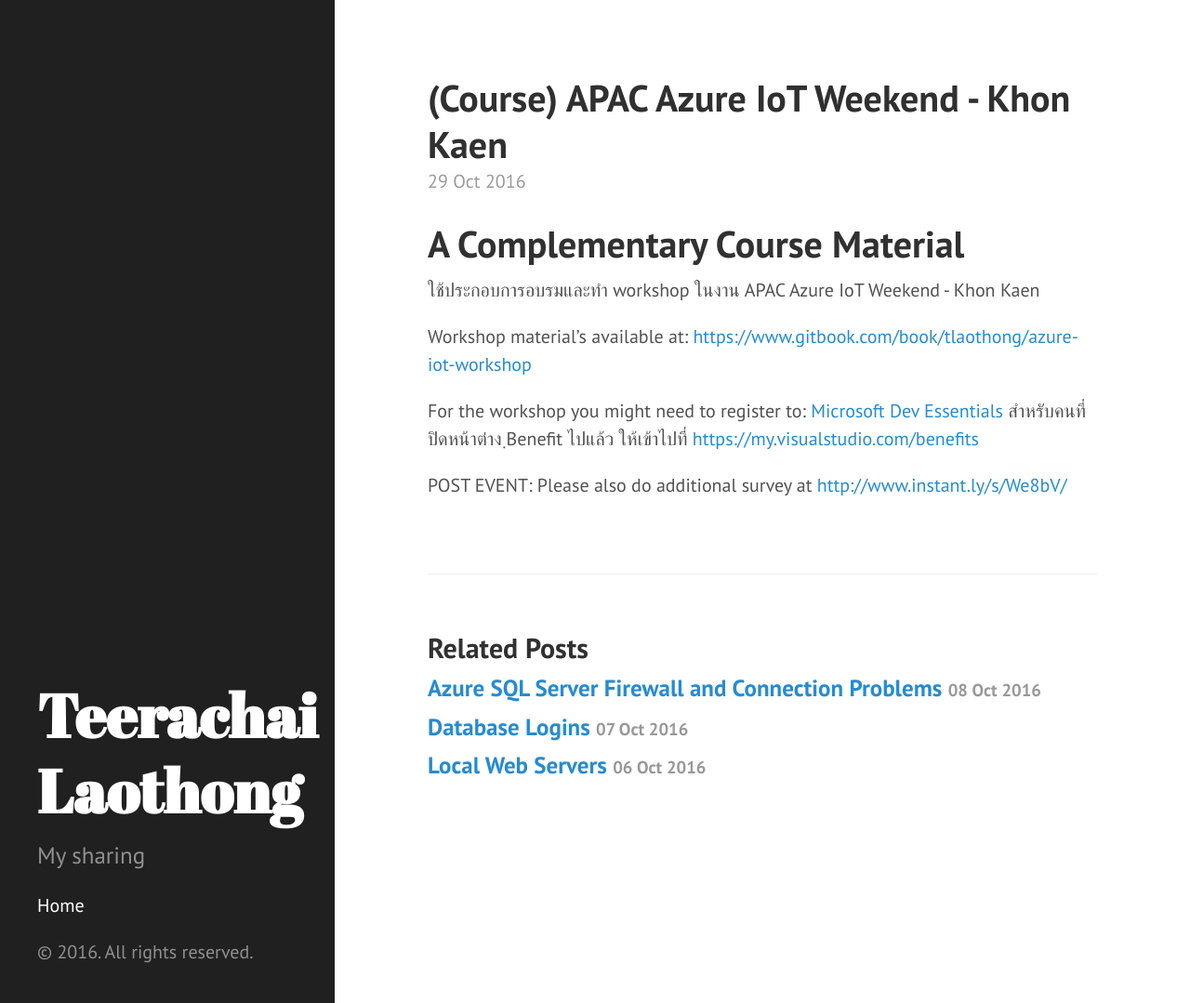
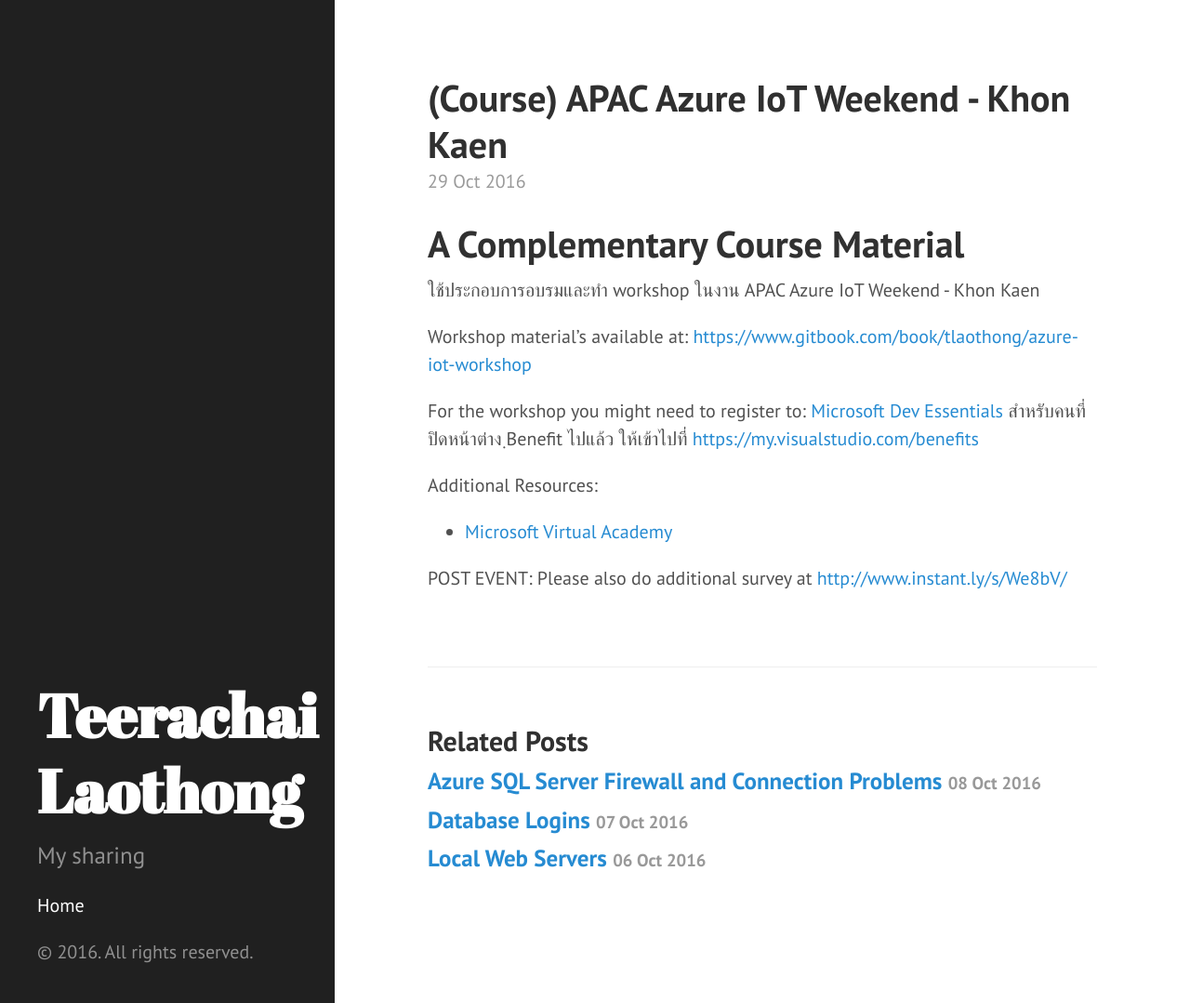
Before and after one commit to tlaothong/tlaothong.github.io, a Jekyll site: the page built from _posts/2016-10-29-course-apac-azure-iot.markdown, in a window 1280 px wide and 1079 px high. Shown: the whole window at 93% size. Built offline with Jekyll 4.4.1, drawn with Linux system fonts in a browser that asks for light colours; comment, search, counter and statistics services are not loaded.

Commit message:
Add a link

```diff
--- a/_posts/2016-10-29-course-apac-azure-iot.markdown
+++ b/_posts/2016-10-29-course-apac-azure-iot.markdown
@@ -14,5 +14,8 @@ Workshop material's available at: [https://www.gitbook.com/book/tlaothong/azure-
 For the workshop you might need to register to: [Microsoft Dev Essentials](http://aka.ms/vsdevhelp)
 สำหรับคนที่ปิดหน้าต่าง ฺBenefit ไปแล้ว ให้เข้าไปที่ [https://my.visualstudio.com/benefits](https://my.visualstudio.com/benefits)
 
+Additional Resources:
+* [Microsoft Virtual Academy](https://mva.microsoft.com/)
+
 POST EVENT:
 Please also do additional survey at [http://www.instant.ly/s/We8bV/](http://www.instant.ly/s/We8bV/)
```
